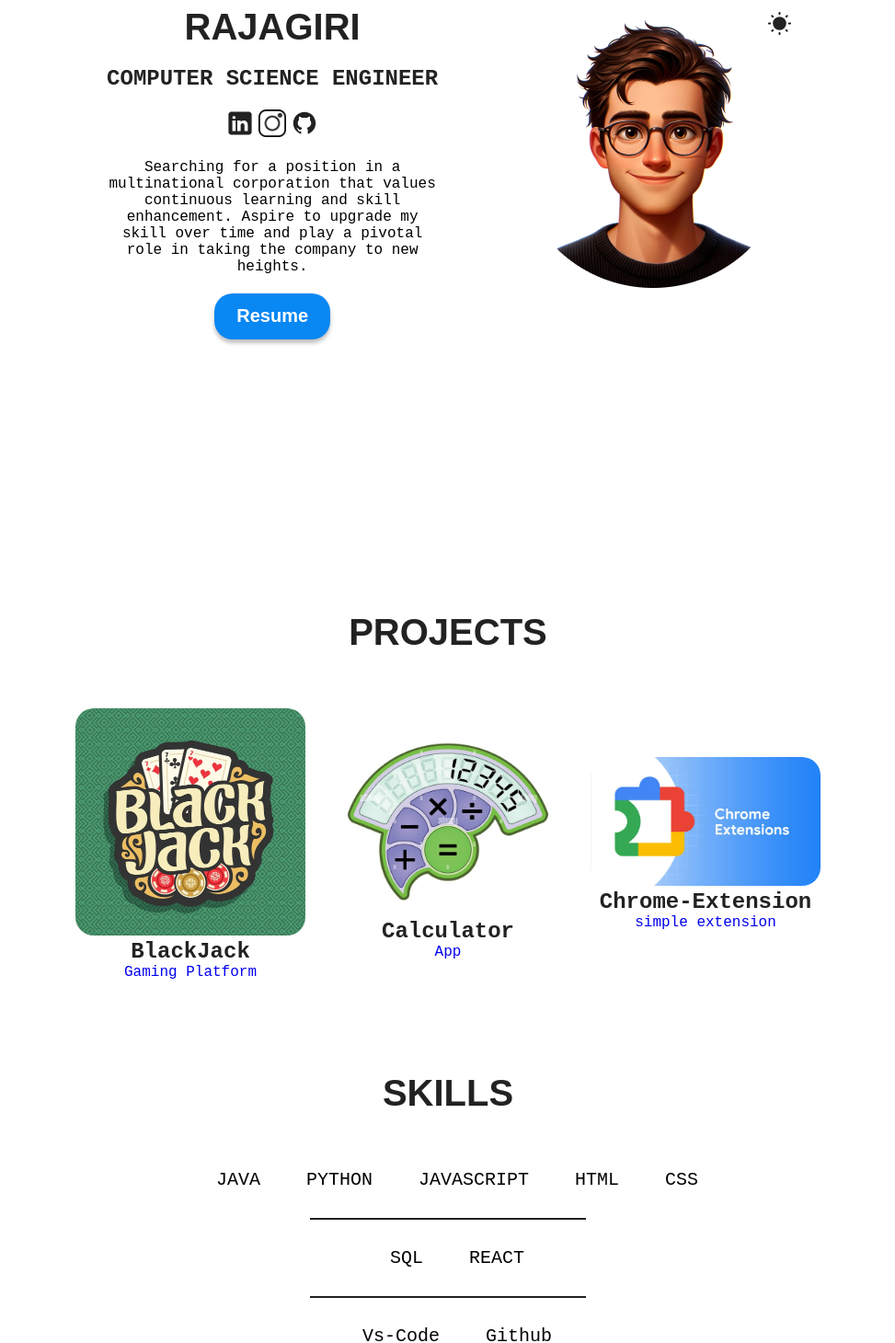
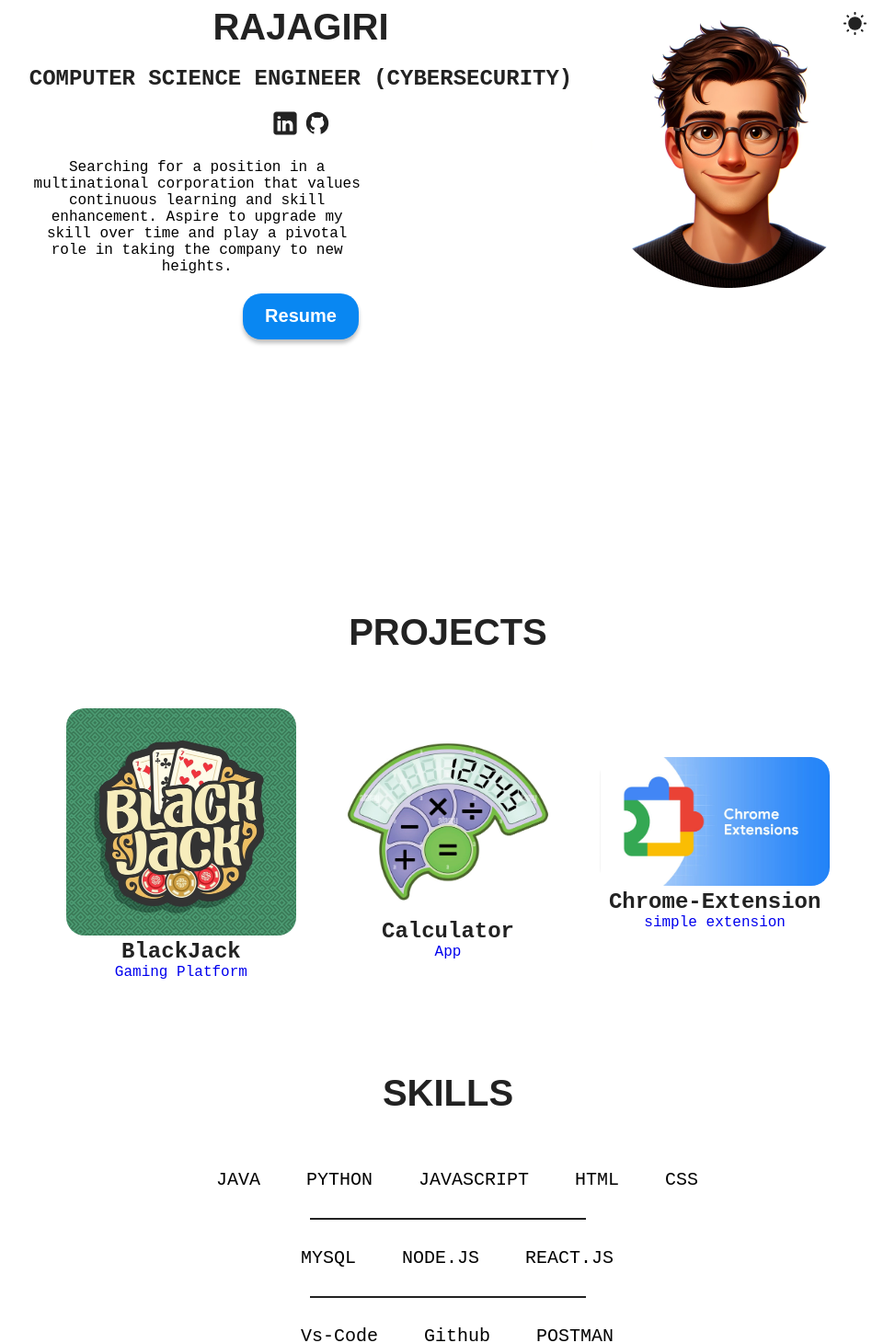
Before and after one commit to bhaskarraorajagiri/Portfoilo, a React (Vite) app: page / in a window 1280 px wide. Shown: the part 235-1695 px from the top of the page at 92% size, without its empty margins (153-1126 px from the left). Built offline with nearby package versions, Linux system fonts and the light colour scheme.

Commit message:
skills updated

```diff
--- a/src/components/Hero.jsx
+++ b/src/components/Hero.jsx
@@ -8,7 +8,7 @@ import  GithubLight from "../assets/github-light.svg"
 import  GithubDark from "../assets/github-dark.svg"
 import  InstagramDark from "../assets/instagram-dark.png"
 import  InstagramLight from "../assets/instagram-light.png"
-import CV from "../assets/BHASKAR RESUME.docx"
+import CV from "../assets/Bhaskar-Res.pdf"
 import { useTheme } from './ThemeContext'
 import style from './HeroStyle.module.css'
 function Hero() {
@@ -25,14 +25,14 @@ function Hero() {
         </div>
         <div className={style.info}>
           <h1>Bhaskar Rao <br /> Rajagiri</h1>
-          <h2>Computer Science Engineer</h2>
+          <h2>{`Computer Science Engineer (Cybersecurity)`}</h2>
           <span>
           <a href="https://www.linkedin.com/in/bhaskar-rao-rajagiri-143762314?utm_source=share&utm_campaign=share_via&utm_content=profile&utm_medium=android_app">
             <img src={linkedinIcon} alt="Linkedin-Icon" />
           </a>
-          <a href="https://www.instagram.com/mr._.bhaskar37">
+          {/* <a href="https://www.instagram.com/mr._.bhaskar37">
             <img src={InstagramIcon} alt="Instagram-Icon" />
-          </a>
+          </a> */}
           <a href="https://github.com/bhaskarraorajagiri">
             <img src={GithubIcon} alt="Github-Icon" />
           </a>
--- a/src/components/skills/Skill.jsx
+++ b/src/components/skills/Skill.jsx
@@ -16,13 +16,15 @@ function Skill() {
         </div>
         <hr/>
         <div className={style.skillList}>
-        <SkillsList src={checkMark} skill="SQL"/>
-        <SkillsList src={checkMark} skill="REACT"/>
+        <SkillsList src={checkMark} skill="MYSQL"/>
+        <SkillsList src={checkMark} skill="NODE.JS"/>
+        <SkillsList src={checkMark} skill="REACT.JS"/>
         </div>
         <hr/>
         <div className={style.skillList}>
         <SkillsList src={checkMark} skill="Vs-Code"/>
         <SkillsList src={checkMark} skill="Github"/>
+        <SkillsList src={checkMark} skill="POSTMAN"/>
         </div>
 
     </section>
```
Also changed, not shown: 1 other file (tests, documents, lock files or other folders).
